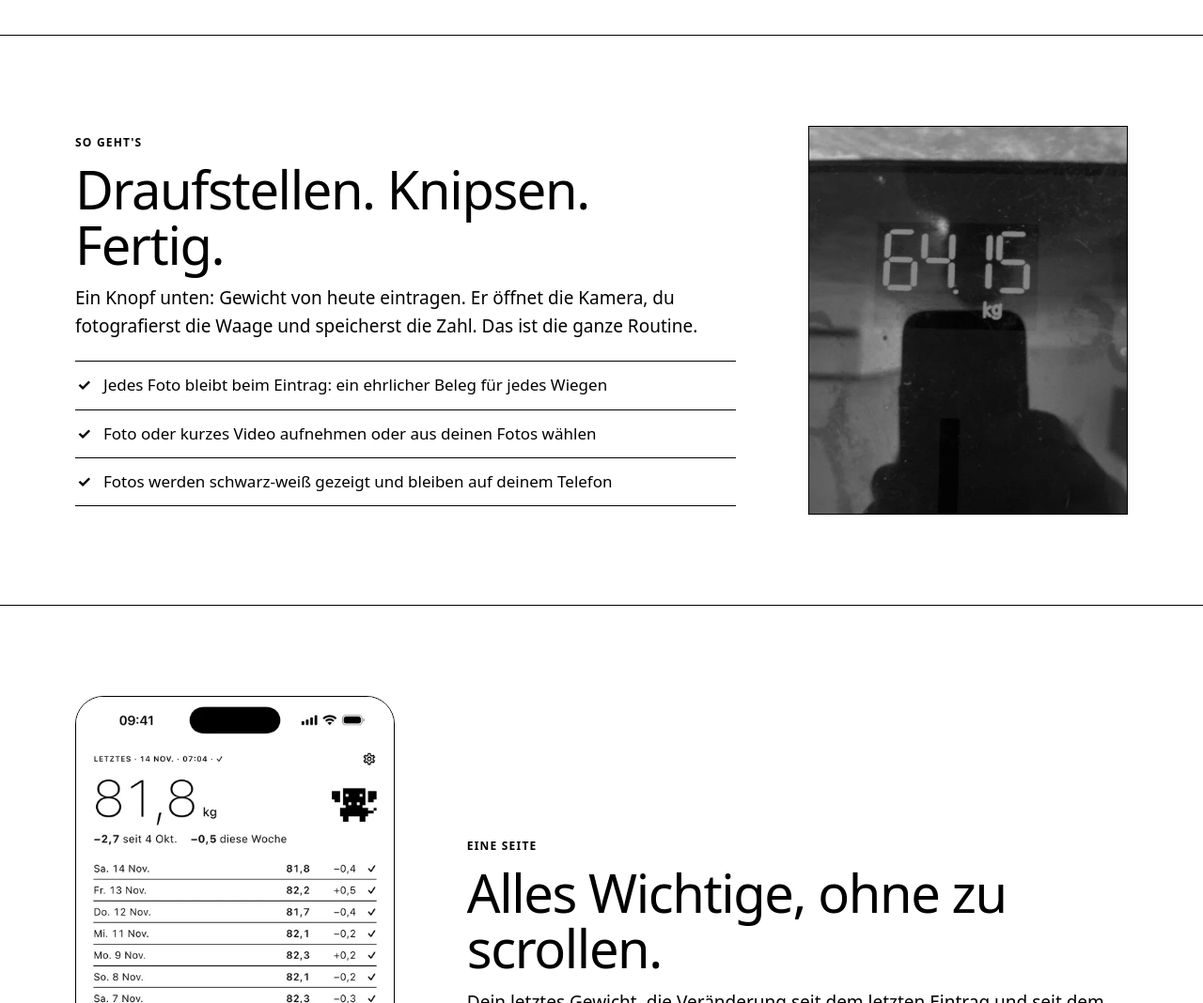
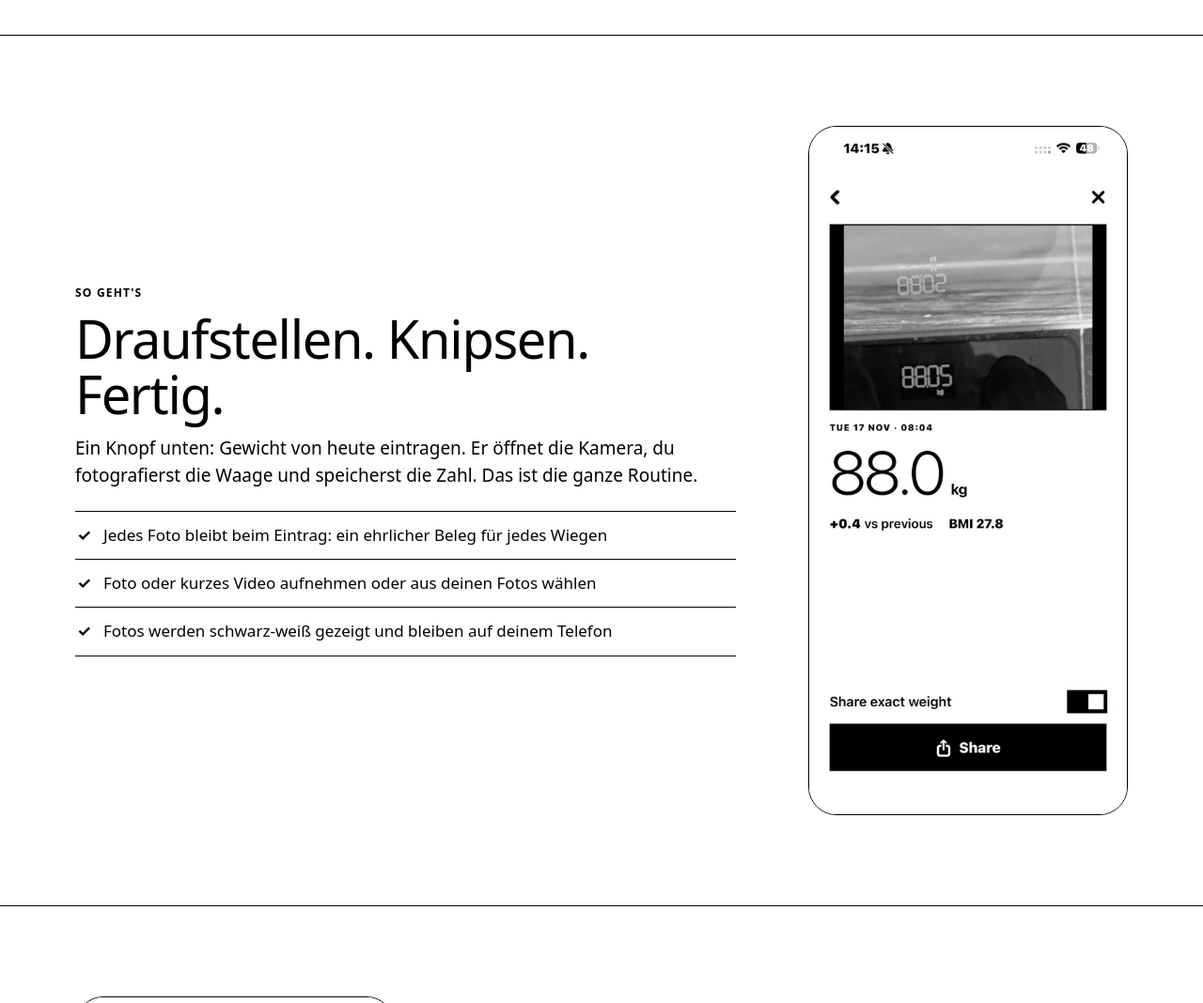
Before and after one commit to MathCatsMathCats/MathCatsMathCats.github.io, a plain HTML site: page taskamento/de/index.html in a window 1280 px wide. Shown: the part 1320-2388 px from the top of the page at 94% size. Drawn offline with Linux system fonts and the light colour scheme.

Commit message:
Taskamento page: real app entry screenshot in How it works
Co-Authored-By: Claude Opus 5.5 <noreply@anthropic.com>

```diff
--- a/taskamento/de/index.html
+++ b/taskamento/de/index.html
@@ -100,7 +100,7 @@
         <li>Fotos werden schwarz-weiß gezeigt und bleiben auf deinem Telefon</li>
       </ul>
     </div>
-    <img class="photo" src="../assets/img/scale-photo.webp" width="834" height="1018" loading="lazy" alt="Ein echtes Foto einer Personenwaage mit 64,15 kg, in Schwarz-Weiß">
+    <img class="shot" src="../assets/img/entry-real.webp" width="480" height="1039" loading="lazy" alt="Ein echter Eintrag in der App: ein Foto der Waage mit 88,05, gespeichert als 88,0 kg am Dienstag, 17. November, um 08:04, darunter Veränderung und BMI">
   </div>
 </section>
 
```
Also changed, not shown: taskamento/index.html (+1 -1 lines), taskamento/assets/img/entry-real.webp (added), taskamento/assets/img/scale-photo.webp (deleted).
